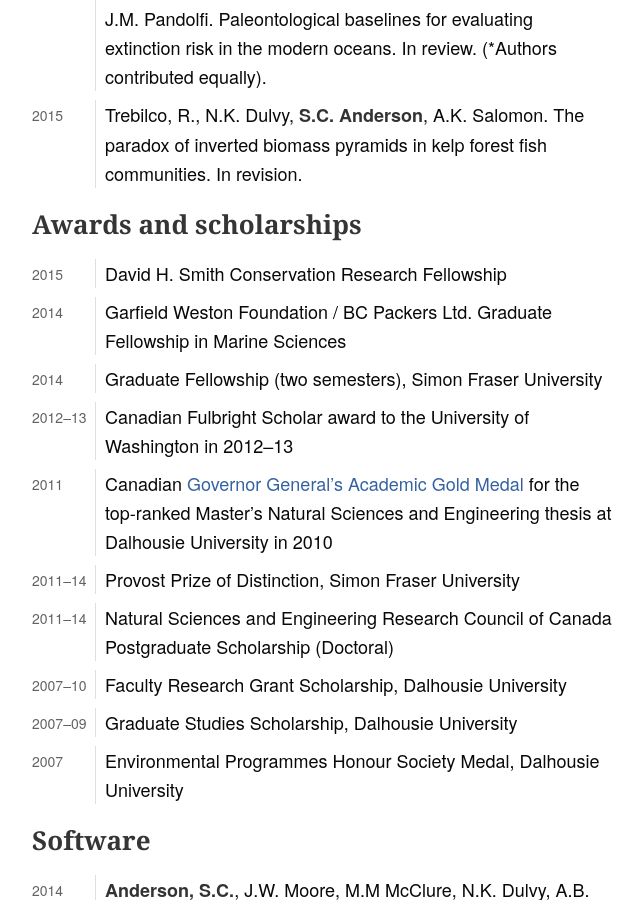
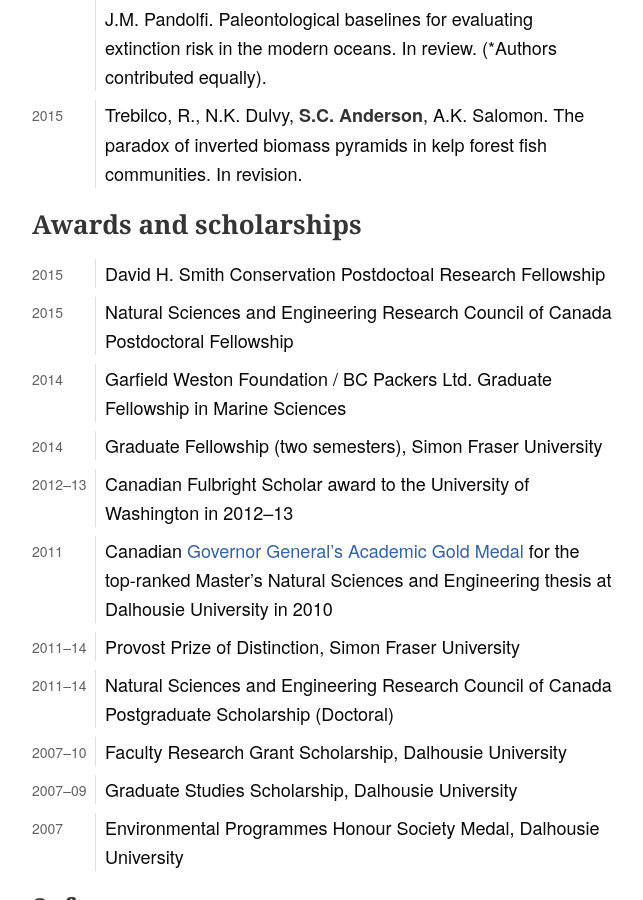
Before and after one commit to seananderson/seananderson.ca, a Jekyll site: the page built from cv.html, in a window 1280 px wide and 900 px high, scrolled down 4348 px. Shown: the whole window, without its empty margins (318-961 px from the left). Built offline with Jekyll 4.4.1, drawn with Linux system fonts in a browser that asks for light colours; Markdown is read by kramdown in place of the engine named in the settings; comment, search, counter and statistics services are not loaded.

Commit message:
Update CV

```diff
--- a/AndersonCV.txt
+++ b/AndersonCV.txt
@@ -248,7 +248,11 @@ Awards and scholarships
 =======================
 
 2015
-:   David H. Smith Conservation Research Fellowship
+:   David H. Smith Conservation Postdoctoal Research Fellowship
+
+2015
+:   Natural Sciences and Engineering Research Council of Canada
+    Postdoctoral Fellowship
 
 2014
 :   Garfield Weston Foundation / BC Packers Ltd. Graduate Fellowship in
--- a/cv.html
+++ b/cv.html
@@ -116,7 +116,10 @@ title: seananderson.ca
 <h1 id="awards-and-scholarships">Awards and scholarships</h1>
 <dl>
 <dt>2015</dt>
-<dd>David H. Smith Conservation Research Fellowship
+<dd>David H. Smith Conservation Postdoctoal Research Fellowship
+</dd>
+<dt>2015</dt>
+<dd>Natural Sciences and Engineering Research Council of Canada Postdoctoral Fellowship
 </dd>
 <dt>2014</dt>
 <dd>Garfield Weston Foundation / BC Packers Ltd. Graduate Fellowship in Marine Sciences
```
Also changed, not shown: cv-pandoc.md (+4 -1 lines), 1 other file.
